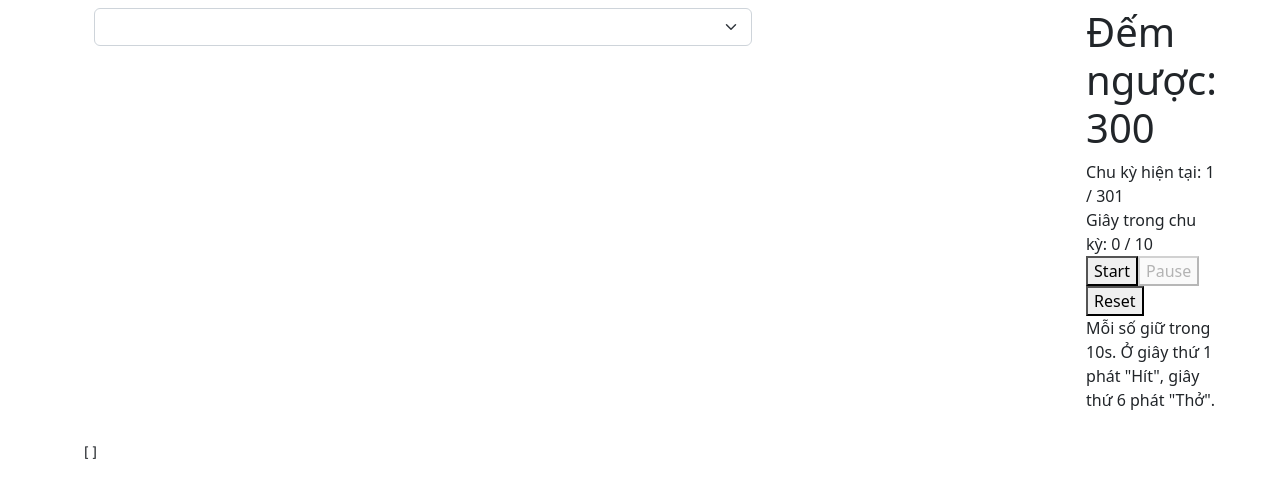
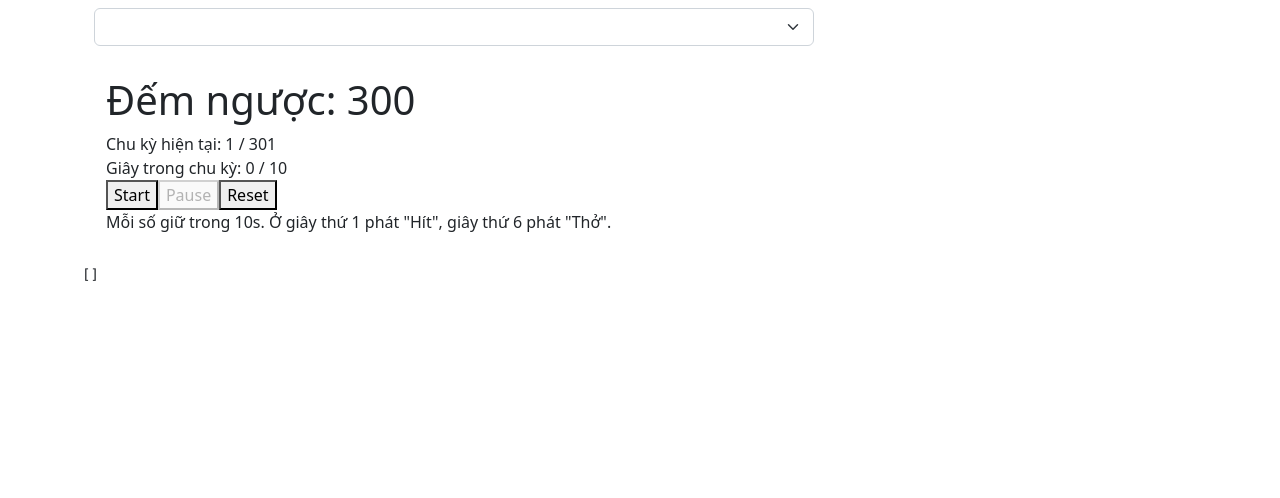
Before and after one commit to anhkhoinp56/nap-app, an Angular app: page / in a window 1280 px wide. Shown: the top 498 px of the page. Built offline with nearby package versions, Linux system fonts and the light colour scheme.

Commit message:
2025-12-08_1125 AM

```diff
--- a/src/app/app.component.html
+++ b/src/app/app.component.html
@@ -1,7 +1,7 @@
 <div class="container mt-2">
   <div class="container" style="min-height: 200px">
     <div class="row" style="margin-bottom: 30px;">
-      <div class="col-11">
+      <div class="col-12">
         <div class="row">
           <div class="col-8">
             <select class="form-select" [(ngModel)]="selectedVoice">
@@ -12,10 +12,10 @@
 
           </div>
         </div>
-
       </div>
-
-      <div class="col-1 d-flex justify-content-center">
+    </div>
+    <div class="row" style="margin-bottom: 30px;">
+      <div class="col-12">
         <div class="row justify-content-center">
           <div class="col-12 d-flex justify-content-center align-items-center">
             <div class="container">
@@ -52,5 +52,5 @@
   <div *ngFor="let voice of voices" style="margin-bottom: 10px;">
     <strong>{{ voice.name }}</strong> ({{ voice.lang }})
   </div>
-   <pre>{{ voices | json }}</pre>
+  <pre>{{ voices | json }}</pre>
 </div>
```
Also changed, not shown: 3 other files (tests, documents, lock files or other folders).
